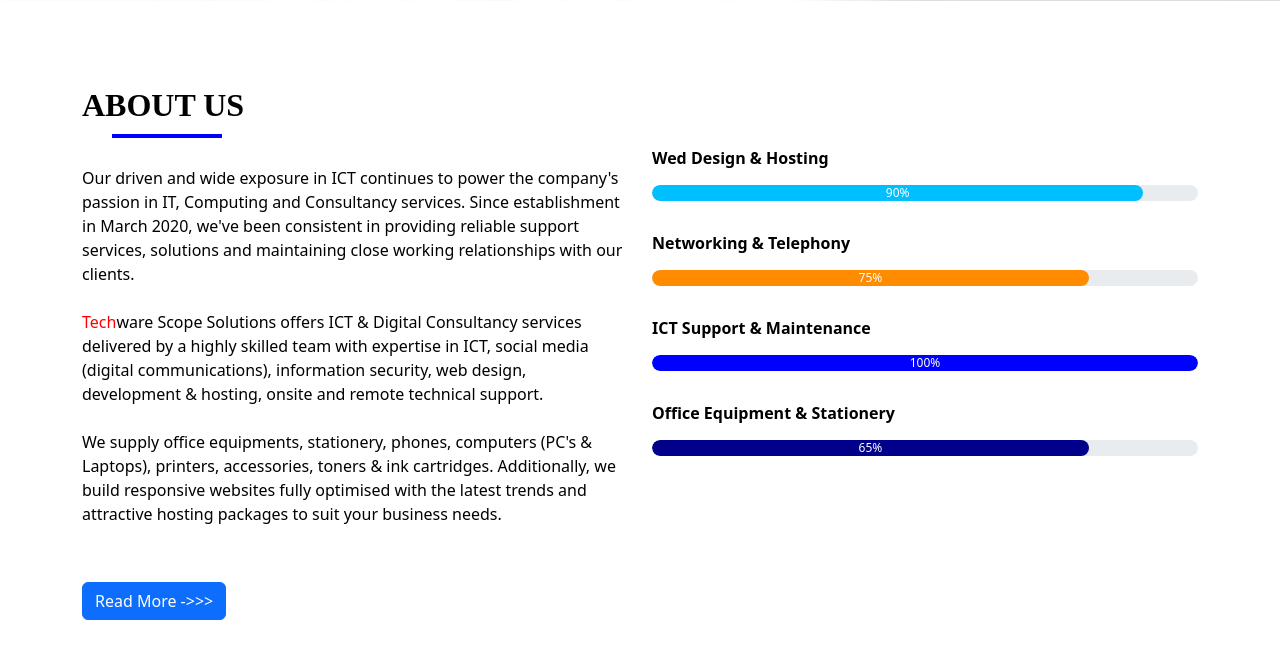
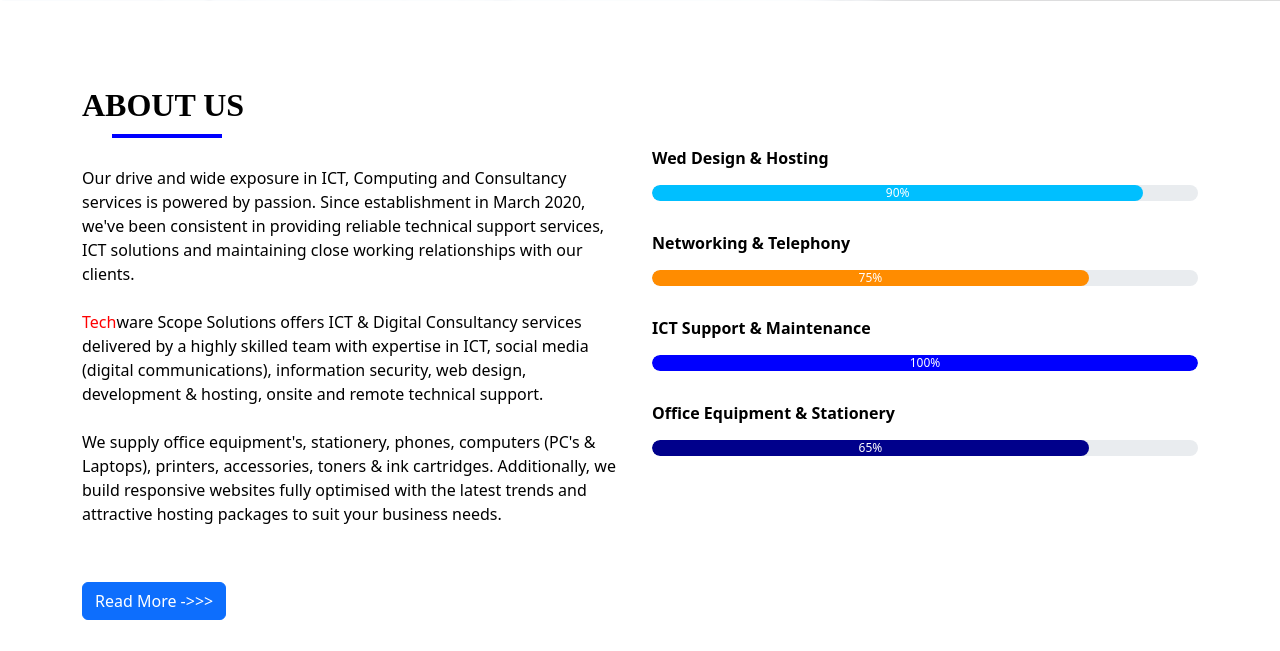
Before and after one commit to Charles-Muia/Techware_Scope_Solutions, a PHP site: page / in a window 1280 px wide. Shown: the part 595-1246 px from the top of the page. Run offline with PHP 8.4, Linux system fonts and the light colour scheme; some libraries are stand-ins or nearby versions.

Commit message:
Techware_Scope_Solutions

```diff
--- a/index.php
+++ b/index.php
@@ -138,15 +138,15 @@
                                     <h2> About Us</h2>
                                         <div class="about_stuff">
                                             <p>
-                                            Our driven and wide exposure in ICT continues to power the company's passion in IT, Computing and Consultancy services.
-                                            Since establishment in March 2020, we've been consistent in providing reliable support services,
-                                            solutions and maintaining close working relationships with our clients.
+                                            Our drive and wide exposure in ICT, Computing and Consultancy services is powered by passion.
+                                            Since establishment in March 2020, we've been consistent in providing reliable technical support services,
+                                            ICT solutions and maintaining close working relationships with our clients.
                                             <br><br>
                                             <span>Tech</span>ware Scope Solutions offers ICT & Digital Consultancy services delivered by a
                                             highly skilled team with expertise in ICT, social media (digital communications),
                                             information security, web design, development & hosting, onsite and remote technical support.
                                             <br><br>
-                                            We supply office equipments, stationery, phones, computers (PC's & Laptops), printers, accessories,
+                                            We supply office equipment's, stationery, phones, computers (PC's & Laptops), printers, accessories,
                                             toners & ink cartridges. Additionally, we build responsive websites fully optimised with the latest
                                             trends and attractive hosting packages to suit your business needs.
                                             </p>
@@ -476,7 +476,8 @@
                             <div class="answer">
                                 <p>
                                     Mac OS is the primary operating system for Apple's Mac computers only.
-                                    while Windows refers to Microsoft Windows OS running on PC's powered by ARM runs
+                                    while Windows developed by Microsoft runs on PC's powered by ARM
+                                    runs
                                     in Mac There's always a first for everything,
                                     as such it would be easy to adjust to the computer of choice rather than discredit one or the other.
                                     Windows and MacOS have str  consectetur adipisicing elit.
```
